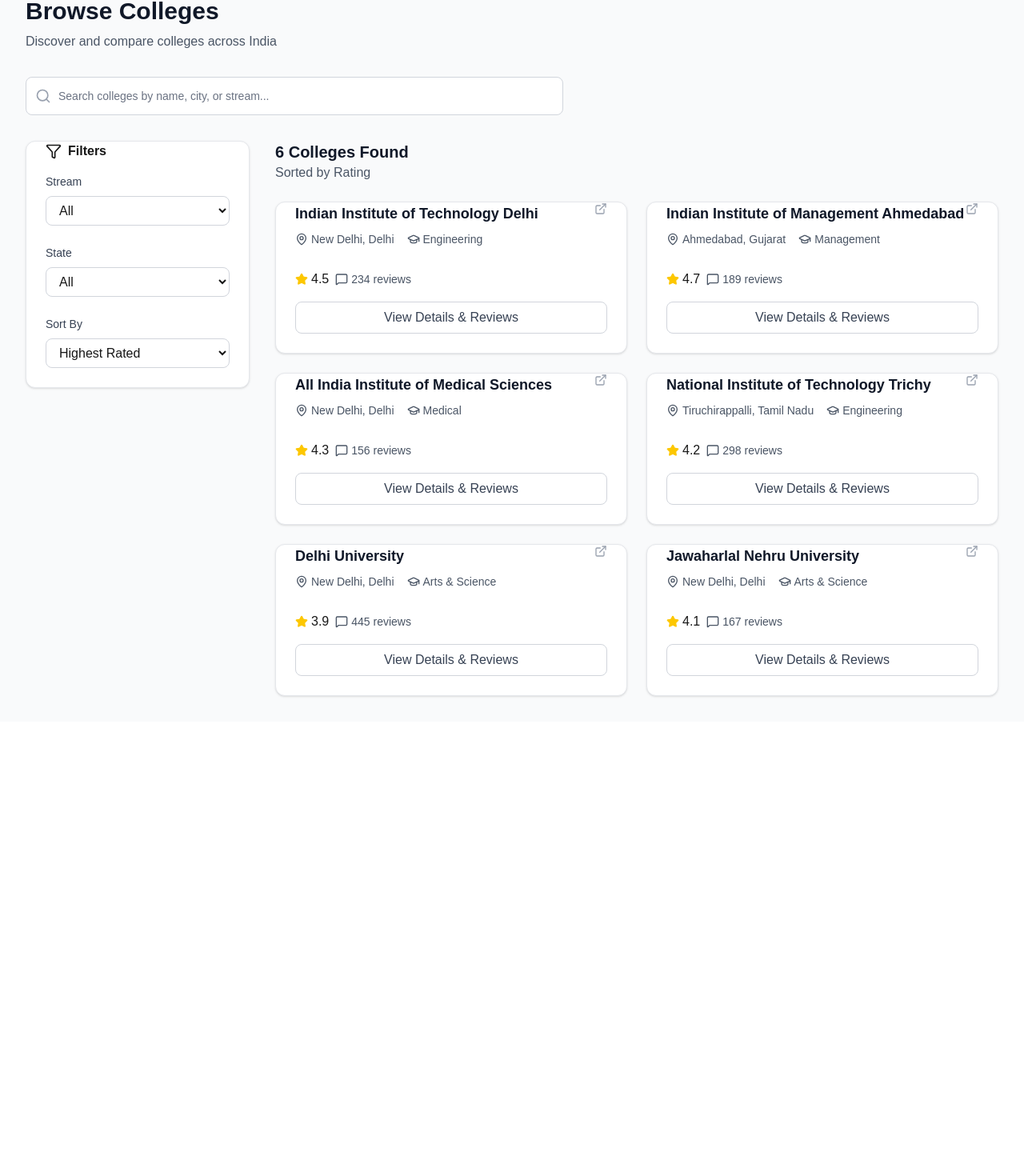
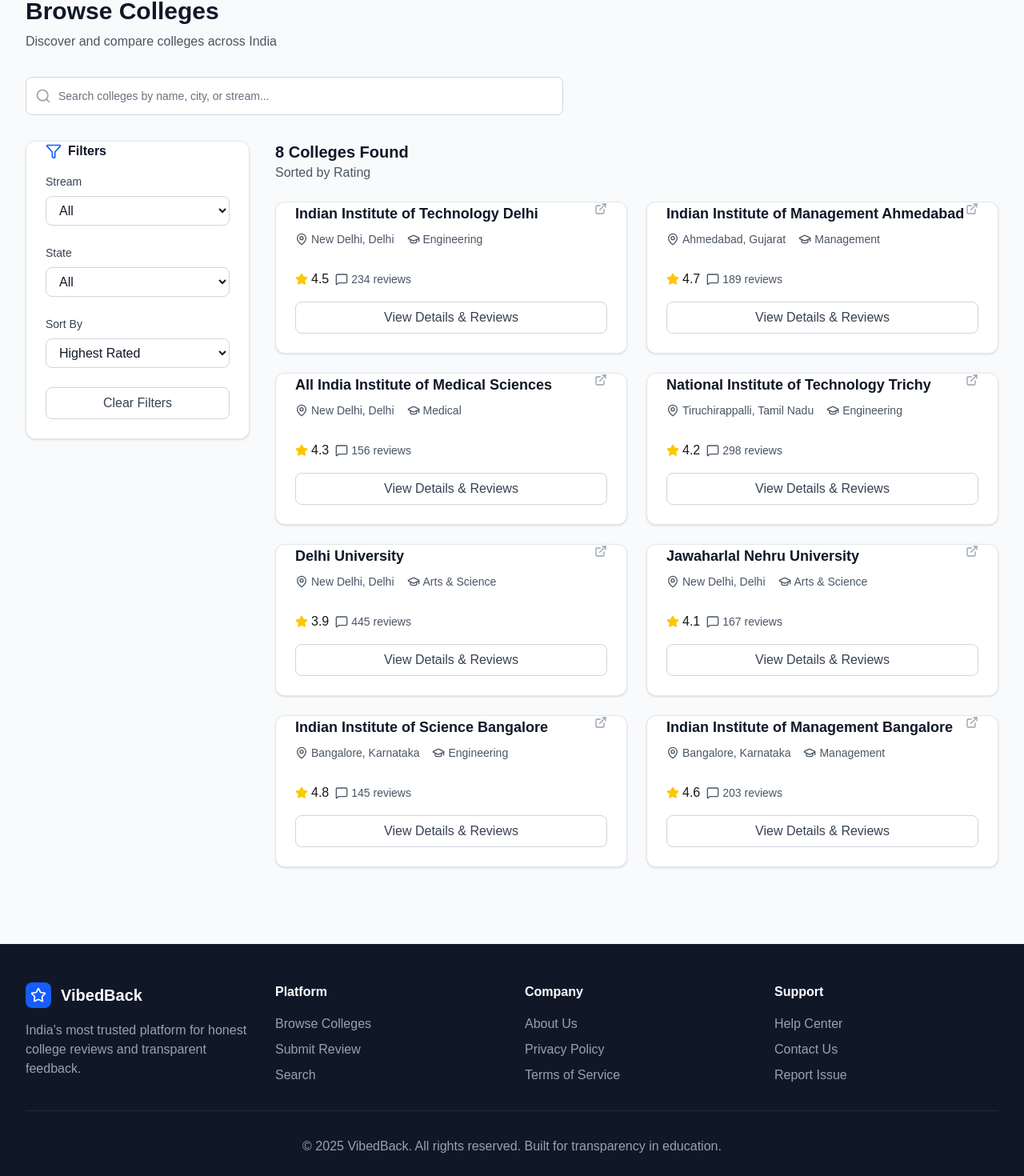
Before and after one commit to Kapsk2801/VibedBack, a Next.js app: page /browse in a window 1280 px wide. Shown: the part 101-1571 px from the top of the page at 80% size. Before the commit the page ends 1003 px from the top, so only its background shows below. Built offline with nearby package versions, Linux system fonts and the light colour scheme.

Commit message:
Fix Browse Colleges Page and Navigation

```diff
--- a/src/app/browse/page.tsx
+++ b/src/app/browse/page.tsx
@@ -1,10 +1,11 @@
+'use client'
+
 import { useState, useEffect } from 'react'
 import { Search, Filter, MapPin, GraduationCap, Star } from 'lucide-react'
 import { SearchBar } from '@/components/SearchBar'
 import { CollegeCard } from '@/components/CollegeCard'
 import { Button } from '@/components/ui/Button'
 import { Card, CardContent } from '@/components/ui/Card'
-import { Input } from '@/components/ui/Input'
 
 // Mock data - replace with Supabase data
 const mockColleges = [
@@ -67,6 +68,26 @@
     website: 'https://jnu.ac.in',
     avg_rating: 4.1,
     total_reviews: 167
+  },
+  {
+    id: '7',
+    name: 'Indian Institute of Science Bangalore',
+    city: 'Bangalore',
+    state: 'Karnataka',
+    stream: 'Engineering',
+    website: 'https://iisc.ac.in',
+    avg_rating: 4.8,
+    total_reviews: 145
+  },
+  {
+    id: '8',
+    name: 'Indian Institute of Management Bangalore',
+    city: 'Bangalore',
+    state: 'Karnataka',
+    stream: 'Management',
+    website: 'https://iimb.ac.in',
+    avg_rating: 4.6,
+    total_reviews: 203
   }
 ]
 
@@ -160,8 +181,8 @@
             <Card>
               <CardContent className="p-6">
                 <div className="flex items-center gap-2 mb-4">
-                  <Filter className="w-5 h-5" />
-                  <h2 className="font-semibold">Filters</h2>
+                  <Filter className="w-5 h-5 text-blue-600" />
+                  <h2 className="font-semibold text-gray-900">Filters</h2>
                 </div>
 
                 <div className="space-y-6">
@@ -173,7 +194,7 @@
                     <select
                       value={selectedStream}
                       onChange={(e) => setSelectedStream(e.target.value)}
-                      className="w-full px-3 py-2 border border-gray-300 rounded-lg focus:ring-2 focus:ring-blue-500 focus:border-transparent"
+                      className="w-full px-3 py-2 border border-gray-300 rounded-lg focus:ring-2 focus:ring-blue-500 focus:border-transparent bg-white text-gray-900"
                     >
                       {streams.map(stream => (
                         <option key={stream} value={stream}>{stream}</option>
@@ -189,7 +210,7 @@
                     <select
                       value={selectedState}
                       onChange={(e) => setSelectedState(e.target.value)}
-                      className="w-full px-3 py-2 border border-gray-300 rounded-lg focus:ring-2 focus:ring-blue-500 focus:border-transparent"
+                      className="w-full px-3 py-2 border border-gray-300 rounded-lg focus:ring-2 focus:ring-blue-500 focus:border-transparent bg-white text-gray-900"
                     >
                       {states.map(state => (
                         <option key={state} value={state}>{state}</option>
@@ -205,13 +226,26 @@
                     <select
                       value={sortBy}
                       onChange={(e) => setSortBy(e.target.value)}
-                      className="w-full px-3 py-2 border border-gray-300 rounded-lg focus:ring-2 focus:ring-blue-500 focus:border-transparent"
+                      className="w-full px-3 py-2 border border-gray-300 rounded-lg focus:ring-2 focus:ring-blue-500 focus:border-transparent bg-white text-gray-900"
                     >
                       <option value="rating">Highest Rated</option>
                       <option value="reviews">Most Reviews</option>
                       <option value="name">Name (A-Z)</option>
                     </select>
                   </div>
+
+                  {/* Clear Filters */}
+                  <Button
+                    variant="outline"
+                    className="w-full"
+                    onClick={() => {
+                      setSelectedStream('All')
+                      setSelectedState('All')
+                      setSortBy('rating')
+                    }}
+                  >
+                    Clear Filters
+                  </Button>
                 </div>
               </CardContent>
             </Card>
@@ -249,11 +283,72 @@
                 </div>
                 <h3 className="text-lg font-medium text-gray-900 mb-2">No colleges found</h3>
                 <p className="text-gray-600">Try adjusting your filters or search terms</p>
+                <Button
+                  variant="outline"
+                  className="mt-4"
+                  onClick={() => {
+                    setSelectedStream('All')
+                    setSelectedState('All')
+                    setSortBy('rating')
+                  }}
+                >
+                  Reset Filters
+                </Button>
               </div>
             )}
           </div>
         </div>
       </div>
+
+      {/* Footer */}
+      <footer className="bg-gray-900 text-white py-12 mt-16">
+        <div className="max-w-7xl mx-auto px-4 sm:px-6 lg:px-8">
+          <div className="grid md:grid-cols-4 gap-8">
+            <div>
+              <div className="flex items-center gap-3 mb-4">
+                <div className="w-8 h-8 bg-blue-600 rounded-lg flex items-center justify-center">
+                  <Star className="w-5 h-5 text-white" />
+                </div>
+                <h3 className="text-xl font-bold">VibedBack</h3>
+              </div>
+              <p className="text-gray-400">
+                India's most trusted platform for honest college reviews and transparent feedback.
+              </p>
+            </div>
+
+            <div>
+              <h4 className="font-semibold mb-4">Platform</h4>
+              <ul className="space-y-2 text-gray-400">
+                <li><a href="/browse" className="hover:text-white">Browse Colleges</a></li>
+                <li><a href="#" className="hover:text-white">Submit Review</a></li>
+                <li><a href="#" className="hover:text-white">Search</a></li>
+              </ul>
+            </div>
+
+            <div>
+              <h4 className="font-semibold mb-4">Company</h4>
+              <ul className="space-y-2 text-gray-400">
+                <li><a href="/about" className="hover:text-white">About Us</a></li>
+                <li><a href="#" className="hover:text-white">Privacy Policy</a></li>
+                <li><a href="#" className="hover:text-white">Terms of Service</a></li>
+              </ul>
+            </div>
+
+            <div>
+              <h4 className="font-semibold mb-4">Support</h4>
+              <ul className="space-y-2 text-gray-400">
+                <li><a href="#" className="hover:text-white">Help Center</a></li>
+                <li><a href="#" className="hover:text-white">Contact Us</a></li>
+                <li><a href="#" className="hover:text-white">Report Issue</a></li>
+              </ul>
+            </div>
+          </div>
+
+          <div className="border-t border-gray-800 mt-8 pt-8 text-center text-gray-400">
+            <p>&copy; 2025 VibedBack. All rights reserved. Built for transparency in education.</p>
+          </div>
+        </div>
+      </footer>
     </div>
   )
 }
--- a/src/app/college/[id]/page.tsx
+++ b/src/app/college/[id]/page.tsx
@@ -1,3 +1,5 @@
+'use client'
+
 import { useState, useEffect } from 'react'
 import { useParams } from 'next/navigation'
 import { Star, MapPin, GraduationCap, ExternalLink, Users, TrendingUp, Award, Building } from 'lucide-react'
@@ -241,6 +243,56 @@
           onClose={() => setShowReviewForm(false)}
         />
       )}
+
+      {/* Footer */}
+      <footer className="bg-gray-900 text-white py-12 mt-16">
+        <div className="max-w-7xl mx-auto px-4 sm:px-6 lg:px-8">
+          <div className="grid md:grid-cols-4 gap-8">
+            <div>
+              <div className="flex items-center gap-3 mb-4">
+                <div className="w-8 h-8 bg-blue-600 rounded-lg flex items-center justify-center">
+                  <Star className="w-5 h-5 text-white" />
+                </div>
+                <h3 className="text-xl font-bold">VibedBack</h3>
+              </div>
+              <p className="text-gray-400">
+                India's most trusted platform for honest college reviews and transparent feedback.
+              </p>
+            </div>
+
+            <div>
+              <h4 className="font-semibold mb-4">Platform</h4>
+              <ul className="space-y-2 text-gray-400">
+                <li><a href="/browse" className="hover:text-white">Browse Colleges</a></li>
+                <li><a href="#" className="hover:text-white">Submit Review</a></li>
+                <li><a href="#" className="hover:text-white">Search</a></li>
+              </ul>
+            </div>
+
+            <div>
+              <h4 className="font-semibold mb-4">Company</h4>
+              <ul className="space-y-2 text-gray-400">
+                <li><a href="/about" className="hover:text-white">About Us</a></li>
+                <li><a href="#" className="hover:text-white">Privacy Policy</a></li>
+                <li><a href="#" className="hover:text-white">Terms of Service</a></li>
+              </ul>
+            </div>
+
+            <div>
+              <h4 className="font-semibold mb-4">Support</h4>
+              <ul className="space-y-2 text-gray-400">
+                <li><a href="#" className="hover:text-white">Help Center</a></li>
+                <li><a href="#" className="hover:text-white">Contact Us</a></li>
+                <li><a href="#" className="hover:text-white">Report Issue</a></li>
+              </ul>
+            </div>
+          </div>
+
+          <div className="border-t border-gray-800 mt-8 pt-8 text-center text-gray-400">
+            <p>&copy; 2025 VibedBack. All rights reserved. Built for transparency in education.</p>
+          </div>
+        </div>
+      </footer>
     </div>
   )
 }
```
